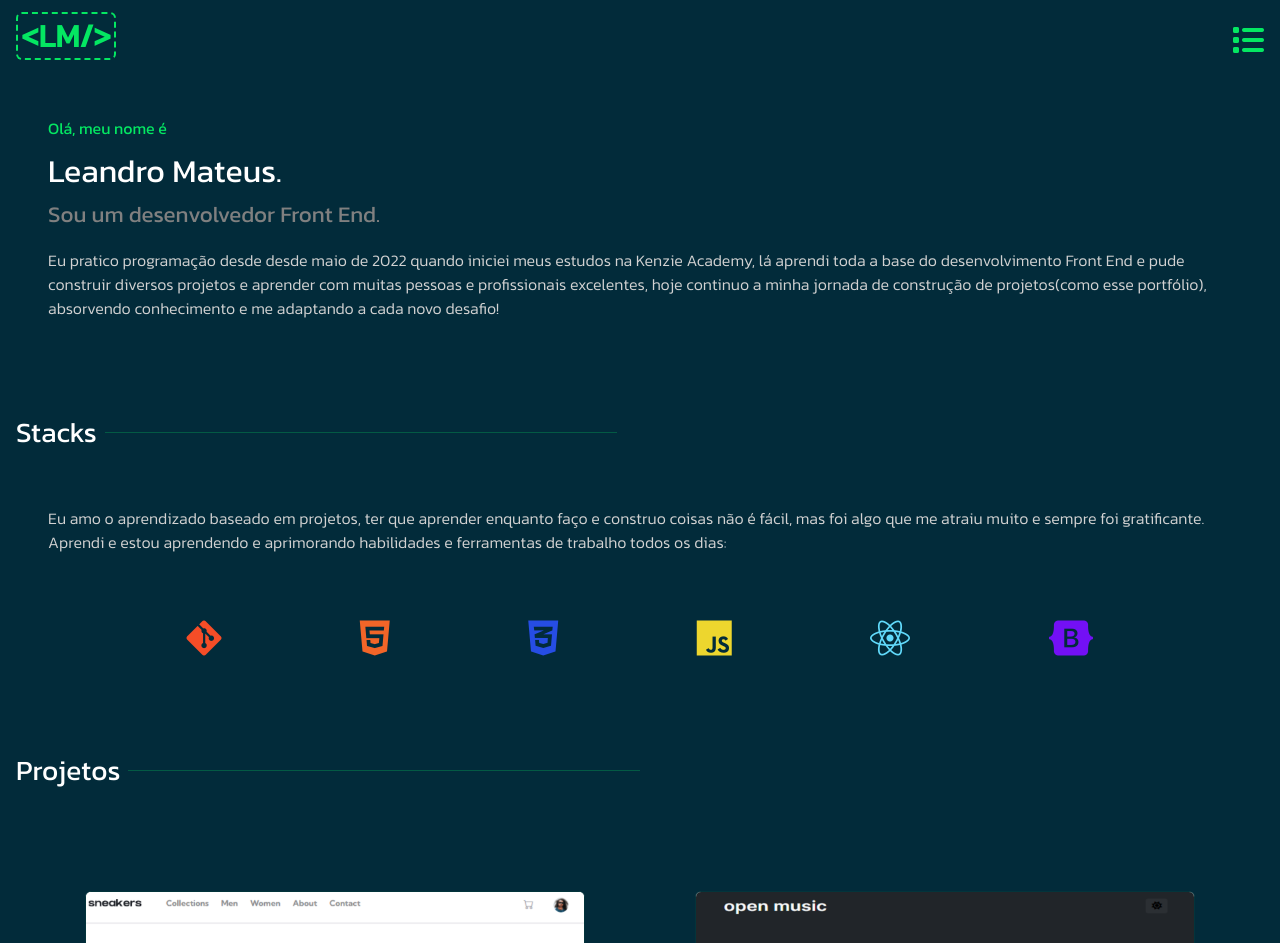
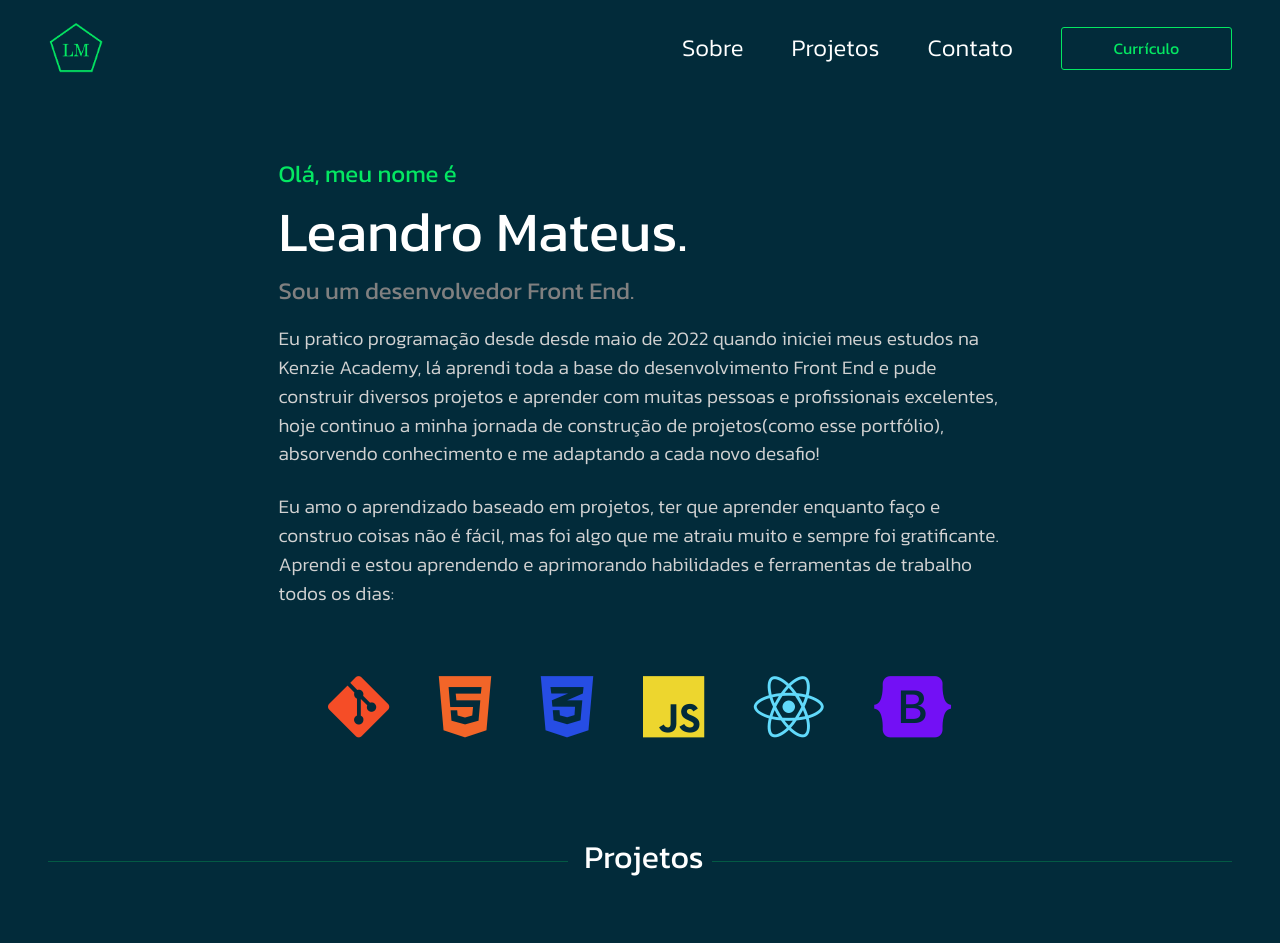
Before and after one commit to leandroyow/Developer-Portfolio, a React (Vite) app: page / in a window 1280 px wide. Shown: the top 943 px of the page. Built offline with nearby package versions, Linux system fonts and the light colour scheme.

Commit message:
Added responsivness in different sizes

```diff
--- a/src/App.css
+++ b/src/App.css
@@ -51,12 +51,12 @@ a {
   color: var(--primary-green);
 }
 
-.text-main {
+.description-hero {
   color: var(--primary-green);
 }
 
 hr {
-  width: 40%;
+  width: 60%;
   color: var(--primary-green)
 }
 
@@ -90,7 +90,7 @@ hr {
 }
 
 .btn-card:hover {
-  border:1px solid white !important;
+  border:1px solid transparent !important;
 }
 
 .mail-form {
@@ -105,19 +105,15 @@ hr {
   font-size: 4rem;
 }
 
+.nav-link:hover {
+  color: var(--primary-green) !important;
+}
+
+.btn-card-link {
+  width: 50%;
+}
 
 
-
-@media (max-width: 364px) {
-  .site {
-    font-size: 1rem;
-    width: 15px;
-
-  }
-  .btn-card {
-    width:  50% !important;
-  }
-}
 
 @media (max-width: 309px) {
   .site {
@@ -126,3 +122,188 @@ hr {
   }
 
 }
+
+@media (max-width: 322px) {
+  .stack {
+    font-size: 35px !important;
+  }
+}
+
+@media (max-width: 364px) {
+  .site {
+    font-size: 1rem;
+    width: 15px;
+  }
+  .btn-card {
+    width:  50% !important;
+  }
+}
+
+@media (max-width: 368px) {
+  .stack {
+    font-size: 40px !important;
+  }
+}
+
+@media (max-width: 460px) {
+  .stack {
+    font-size: 30px !important;
+  }
+
+}
+
+
+
+@media (max-width: 849px) {
+  .stack {
+    font-size: 4rem;
+  }
+}
+
+@media (min-width: 850px) {
+  .hero-section-container {
+    padding-left: 18%;
+    padding-right: 18%;
+  }
+  .stacks-section-container {
+    padding-left: 18%;
+    padding-right: 18%;
+  }
+  .stack {
+    font-size: 70px;
+  }
+}
+
+@media (min-width: 1440px) {
+  .hero-section-container {
+    padding-left: 25%;
+    padding-right: 25%;
+  }
+  .stacks-section-container {
+    padding-left: 25%;
+    padding-right: 25%;
+  }
+  .stack {
+    font-size: 90px !important;
+  }
+  .logo {
+    height: 80px !important;
+  }
+  .nav-link {
+    font-size: 1.8rem !important;
+  }
+  .btn-outline-success {
+    height: 50px;
+  }
+}
+
+@media (min-width: 1644px) {
+  .card {
+    width: 700px !important;
+  }
+  .btn-card-link {
+    width: 50%;
+    font-size: 1.5rem;
+  }
+  .card-text {
+    font-size: 1.1rem;
+    max-height: 100px !important;
+  }
+  form {
+    max-width: 900px !important;
+    height: 700px !important;
+    display: flex;
+    flex-direction: column;
+    justify-content: space-evenly;
+  }
+  form input {
+    height: 60px;
+  }
+  form input::placeholder {
+    font-size: 1.3rem;
+  }
+  label {
+    font-size: 1.4rem;
+  }
+  #liveToastBtn {
+    font-size: 1.6rem;
+    height: 60px;
+  }
+  .contact-icon {
+    font-size: 6rem;
+  }
+  .title-section {
+    font-size: 2.5rem !important;
+
+  }
+
+}
+
+@media (min-width: 2000px) {
+  .description-hero {
+    font-size: 2rem !important;
+    line-height: 1.2;
+  }
+  .text-second {
+    font-size: 2.3rem !important;
+  }
+  .nav-link {
+    font-size: 2rem !important;
+  }
+  .btn-outline-success {
+    width: 250px;
+    font-size: 1.2rem;
+  }
+  .menu-link-container {
+    width: 800px !important;
+  }
+  .name-hero {
+    font-size: 4.9rem !important;
+  }
+
+}
+
+@media (min-width: 2244px) {
+  .card {
+    width: 800px !important;
+  }
+  .btn-card-link {
+    width: 50%;
+    font-size: 1.6rem;
+    height: 60px !important;
+  }
+  .card-text {
+    font-size: 1.21rem;
+    max-height: 120px !important;
+  }
+  .name-hero {
+    font-size: 5.5rem !important;
+  }
+
+}
+
+@media (min-width: 2544px) {
+  .card {
+    width: 900px !important;
+  }
+  form {
+    max-width: 900px !important;
+    height: 700px !important;
+    display: flex;
+    flex-direction: column;
+    justify-content: space-evenly;
+  }
+  form input {
+    height: 60px;
+  }
+  form input::placeholder {
+    font-size: 1.3rem;
+  }
+  label {
+    font-size: 1.4rem;
+  }
+  #liveToastBtn {
+    font-size: 1.6rem;
+    height: 60px;
+  }
+}
--- a/src/components/hero-section.jsx
+++ b/src/components/hero-section.jsx
@@ -5,12 +5,15 @@ export default function Hero() {
     let windowWidth = Breakpoints();
 
     return (
-        <div className="mt-5 ms-5 me-5">
-            <p className="text-main mb-0 mt-4" style={{lineHeight: 0}} >Olá, meu nome é</p><br/>
-            <h3 style={{color:"white", fontSize: "2rem"}}>Leandro Mateus.</h3>
-            <p style={{color: "gray", fontSize: windowWidth <= 408 ? "1.2rem" : "1.4rem"}}>Sou um desenvolvedor Front End.</p>
-            <p style={{color: "rgb(210, 210, 210)"}} className="fw-light">Eu pratico programação desde desde maio de 2022 quando iniciei meus estudos na Kenzie Academy, lá aprendi toda a base do desenvolvimento Front End e pude construir diversos projetos e aprender com muitas pessoas e profissionais excelentes, hoje continuo a minha jornada de construção de projetos(como esse portfólio), absorvendo conhecimento e me adaptando a cada novo desafio! </p>
+        <div className="d-flex justify-content-center">
+        <div style={{marginTop: windowWidth < 425 ? 30 : 70}}  className="hero-section-container ms-5 me-5">
 
+            <p className="text-main mb-0 mt-4" style={{lineHeight: 0, color:"#04E762", fontSize: windowWidth >= 600 ? "1.5rem" : "1rem"}} >Olá, meu nome é</p><br/>
+            <h3 className="name-hero" style={{color:"white", fontSize: windowWidth >= 700 ? "3.5rem": windowWidth <= 325 ? "1.7rem" : "2rem" }}>Leandro Mateus.</h3>
+            <p className="text-second" style={{color: "gray", fontSize: windowWidth <= 460 ? "1rem" : "1.5rem"}}>Sou um desenvolvedor Front End.</p>
+            <p style={{color: "rgb(210, 210, 210)", fontSize: windowWidth >=700 ? "1.2rem": windowWidth <= 420 ? "0.7rem": 18 }} className="fw-light description-hero">Eu pratico programação desde desde maio de 2022 quando iniciei meus estudos na Kenzie Academy, lá aprendi toda a base do desenvolvimento Front End e pude construir diversos projetos e aprender com muitas pessoas e profissionais excelentes, hoje continuo a minha jornada de construção de projetos(como esse portfólio), absorvendo conhecimento e me adaptando a cada novo desafio! </p>
+
+        </div>
         </div>
     )
 }
--- a/src/components/navbar.jsx
+++ b/src/components/navbar.jsx
@@ -1,12 +1,17 @@
 import Offcanvas from "./offcanvas"
+import Breakpoints from "../hooks/breakpoints";
 
 export default function Navbar () {
+
+  let windowWidth = Breakpoints();
+
     return (
+      windowWidth < 850 ?
       <nav
         style={{ height: 80 }}
         className="d-flex w-100 align-items-center justify-content-between "
       >
-        <h2 className="fw-bold">{"<LM/>"}</h2>
+        <img style={{height: "70%"}} src="src\assets\logo.png" alt="logo" />
 
         <i
           className="fa-solid fa-list menu-hamburguer"
@@ -17,5 +22,17 @@ export default function Navbar () {
 
         <Offcanvas />
       </nav>
+      :
+      <nav style={{height:80}} className="d-flex justify-content-between align-items-center ps-5 pe-5 pt-3">
+        <img className="logo" style={{height: 50}} src="src\assets\logo.png" alt="logo" />
+        <div style={{height: 80, width: 550}} className="d-flex menu-link-container justify-content-evenly gap-5 align-items-center">
+        <a className="fs-4 fw-light nav-link" href="">Sobre</a>
+        <a className="fs-4 fw-light nav-link" href=""> Projetos</a>
+        <a className="fs-4 fw-light nav-link" href=""> Contato</a>
+        <button className="btn btn-outline-success btn-nav">Currículo</button>
+
+        </div>
+      </nav>
+
     );
 }
--- a/src/components/offcanvas.jsx
+++ b/src/components/offcanvas.jsx
@@ -27,7 +27,6 @@ export default function Offcanvas () {
         style={{border: "none !important", backgroundColor:"#022B3A"}}
         className="offcanvas-body d-flex flex-column align-items-center gap-5">
             <a className="fs-4 fw-light" href=""> <span className="number-menu">(</span> Sobre <span className="number-menu">)</span> </a>
-            <a className="fs-4 fw-light" href=""> <span className="number-menu">(</span> Stacks <span className="number-menu">)</span> </a>
             <a className="fs-4 fw-light" href=""> <span className="number-menu">(</span> Projetos<span className="number-menu">)</span> </a>
             <a className="fs-4 fw-light" href=""> <span className="number-menu">(</span> Contato <span className="number-menu">)</span> </a>
             <button className="btn btn-outline-success">Currículo</button>
--- a/src/components/projects-section.jsx
+++ b/src/components/projects-section.jsx
@@ -3,9 +3,10 @@ import Cards from "./cards"
 export default function Projects() {
     return (
         <div>
-            <div style={{color:"white"}} className="d-flex flex-row mt-5 pt-5 pb-5 mb-5">
-                <h3 className="ps-3 pe-2">Projetos</h3>
-                <hr />
+            <div style={{color:"white"}} className="d-flex justify-content-end align-items-center flex-row mt-5 pt-5 pb-5 mb-5 me-5 ms-5 ">
+                <hr/>
+                <h3 className="ps-3 title-section fs-2 pe-2">Projetos</h3>
+                <hr/>
             </div>
             < Cards/>
         </div>
--- a/src/components/stacks-section.jsx
+++ b/src/components/stacks-section.jsx
@@ -1,18 +1,22 @@
+import Breakpoints from "../hooks/breakpoints"
+
 export default function Stacks() {
+
+    let windowWidth = Breakpoints();
+    const popoverTriggerList = document.querySelectorAll('[data-bs-toggle="popover"]');
+    const popoverList = [...popoverTriggerList].map(popoverTriggerEl => new bootstrap.Popover(popoverTriggerEl));
+
     return (
         <div>
-            <div style={{color:"white"}} className="d-flex flex-row mt-5 pt-5">
-                <h3 className="ps-3 pe-2">Stacks</h3>
-                <hr />
-            </div>
-            <p style={{color: "rgb(210, 210, 210)"}} className="fw-light ps-5 pe-5 mt-5">Eu amo o aprendizado baseado em projetos, ter que aprender enquanto faço e construo coisas não é fácil, mas foi algo que me atraiu muito e sempre foi gratificante. Aprendi e estou aprendendo e aprimorando habilidades e ferramentas de trabalho todos os dias:</p>
-            <div className="ms-5 me-5 pt-5 d-flex justify-content-evenly">
-            <i style={{color: "#f54d27"}} className="fa-brands fa-git-alt stack"></i>
-            <i style={{color:"#f26528"}} className="fa-brands fa-html5 stack"></i>
-            <i style={{color:"#264de4"}} className="fa-brands fa-css3-alt stack"></i>
-            <i style={{color:"#edd62e"}} className="fa-brands fa-js stack"></i>
-            <i style={{color:"#61dafb"}} className="fa-brands fa-react stack"></i>
-            <i style={{color:"#7310f5"}} className="fa-brands fa-bootstrap stack"></i>
+            <p style={{color: "rgb(210, 210, 210)", fontSize: windowWidth >=700 ? "1.2rem": windowWidth <= 420 ? "0.7rem":18}} className="stacks-section-container description-hero fw-light ms-5 me-5 mt-2">Eu amo o aprendizado baseado em projetos, ter que aprender enquanto faço e construo coisas não é fácil, mas foi algo que me atraiu muito e sempre foi gratificante. Aprendi e estou aprendendo e aprimorando habilidades e ferramentas de trabalho todos os dias:</p>
+            <div className="stacks-section-container ms-5 me-5 pt-5 d-flex justify-content-evenly">
+            <i style={{color:"#f54d27"}} className="fa-brands d-inline-block fa-git-alt stack" data-bs-placement="top" tabIndex="0" data-bs-toggle="popover" data-bs-trigger="hover focus" data-bs-content="Git"></i>
+            <i style={{color:"#f26528"}} className="fa-brands d-inline-block fa-html5 stack" data-bs-placement="top" tabIndex="0" data-bs-toggle="popover" data-bs-trigger="hover focus" data-bs-content="HTML5"></i>
+            <i style={{color:"#264de4"}} className="fa-brands d-inline-block fa-css3-alt stack" data-bs-placement="top" tabIndex="0" data-bs-toggle="popover" data-bs-trigger="hover focus" data-bs-content="CSS3"></i>
+            <i style={{color:"#edd62e"}} className="fa-brands d-inline-block fa-js stack" data-bs-placement="top" tabIndex="0" data-bs-toggle="popover" data-bs-trigger="hover focus" data-bs-content="JavaScript (ES6+)"></i>
+            <i style={{color:"#61dafb"}} className="fa-brands d-inline-block fa-react stack" data-bs-placement="top" tabIndex="0" data-bs-toggle="popover" data-bs-trigger="hover focus" data-bs-content="React"></i>
+            <i style={{color:"#7310f5"}} className="fa-brands d-inline-block fa-bootstrap stack" data-bs-placement="top" tabIndex="0" data-bs-toggle="popover" data-bs-trigger="hover focus" data-bs-content="Bootstrap 5"></i>
+
             </div>
         </div>
         )
```
Also changed, not shown: src/components/cards.jsx (+9 -9 lines), src/components/contact.jsx (+4 -3 lines), src/assets/logo.png (added).
